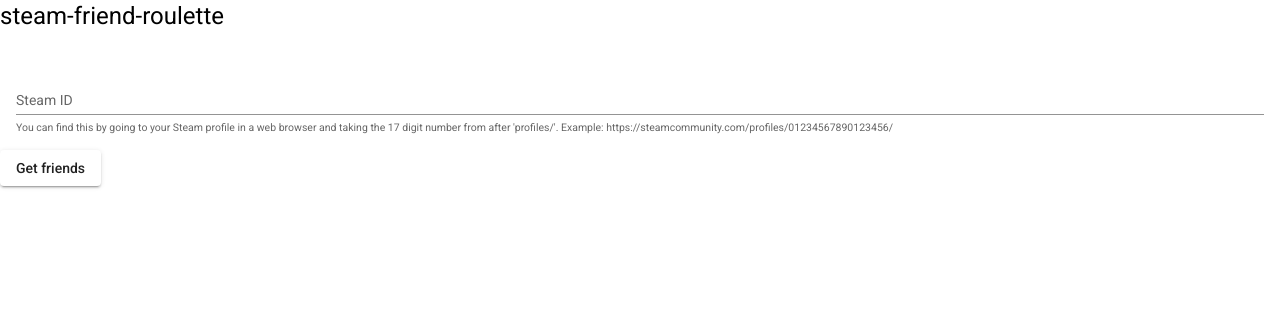
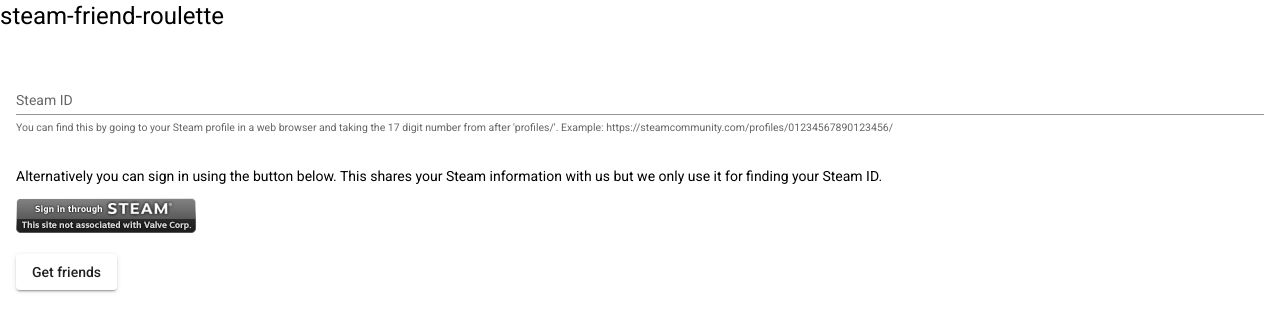
Before and after one commit to kylejwatson/steam-friend-roulette, an Angular app: page /steam-id in a window 1280 px wide. Shown: the top 332 px of the page. Built offline with nearby package versions, Linux system fonts and the light colour scheme.

Commit message:
Add steam login button, get steamid from url , add to back button

```diff
--- a/src/app/friend-select-page/friend-select-page.component.ts
+++ b/src/app/friend-select-page/friend-select-page.component.ts
@@ -64,7 +64,6 @@
   }
 
   goBack(): void {
-    this.router.navigate(['/steam-id']);
+    this.router.navigate(['/steam-id', { id: this.steamId }]);
   }
-
 }
--- a/src/app/steam-id-page/steam-id-page.component.html
+++ b/src/app/steam-id-page/steam-id-page.component.html
@@ -6,4 +6,13 @@
             after 'profiles/'. Example: https://steamcommunity.com/profiles/01234567890123456/</mat-hint>
     </mat-form-field>
 </div>
-<button (click)="getFriends()" mat-raised-button class="games-button">Get friends</button>
+<div class="button-holder">
+    <p>
+        Alternatively you can sign in using the button below. This shares your Steam information with us but we only use
+        it for finding your Steam ID.
+    </p>
+    <a href={{loginUrl}}><img src="assets/sits_01.png" /></a>
+</div>
+<div class="button-holder">
+    <button (click)="getFriends()" mat-raised-button class="games-button">Get friends</button>
+</div>
--- a/src/app/steam-id-page/steam-id-page.component.scss
+++ b/src/app/steam-id-page/steam-id-page.component.scss
@@ -8,3 +8,6 @@
     margin: $margin;
     flex-grow: 1;
 }
+.button-holder {
+    margin: $margin;
+}
--- a/src/app/steam-id-page/steam-id-page.component.ts
+++ b/src/app/steam-id-page/steam-id-page.component.ts
@@ -1,5 +1,6 @@
 import { Component, OnInit } from '@angular/core';
-import { Router } from '@angular/router';
+import { ActivatedRoute, Router } from '@angular/router';
+import { environment } from 'src/environments/environment';
 
 @Component({
   selector: 'app-steam-id-page',
@@ -9,11 +10,24 @@
 export class SteamIdPageComponent implements OnInit {
 
   steamId = '';
+  loginUrl = `${environment.serverUrl}/auth`;
+
   constructor(
-    private router: Router
+    private router: Router,
+    private route: ActivatedRoute,
   ) { }
 
   ngOnInit(): void {
+    this.getSteamId();
+  }
+
+  getSteamId(): void {
+    this.route.paramMap.subscribe(params => {
+      const id = params.get('id');
+      if (id) {
+        this.steamId = id;
+      }
+    });
   }
 
   getFriends(): void {
--- a/src/app/steam.service.ts
+++ b/src/app/steam.service.ts
@@ -36,7 +36,7 @@
 
   getGames(steamIds: string[]): Observable<Game[]> {
     const url = this.makeGamesUrl(steamIds);
-    const gamesResponse = this.http.get<Game[]>(url); // http://media.steampowered.com/steamcommunity/public/images/apps/{appid}/{hash}.jpg
+    const gamesResponse = this.http.get<Game[]>(url);
 
     return gamesResponse.pipe(map(games => games.map(this.makeGameImageUrls)));
   }
```
Also changed, not shown: src/assets/sits_01.png (added).
